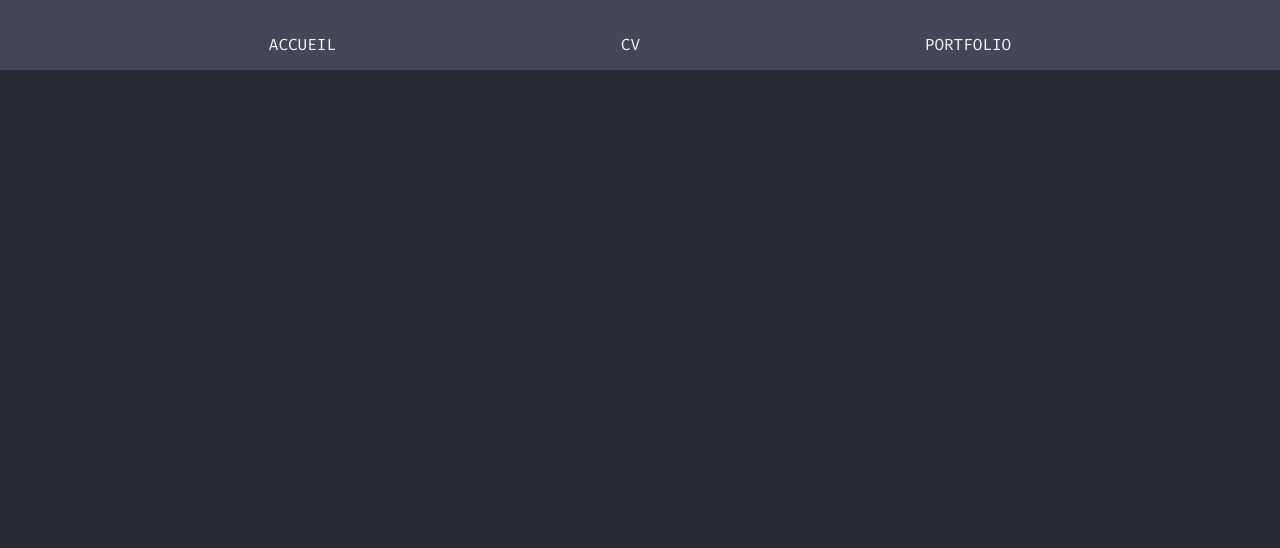
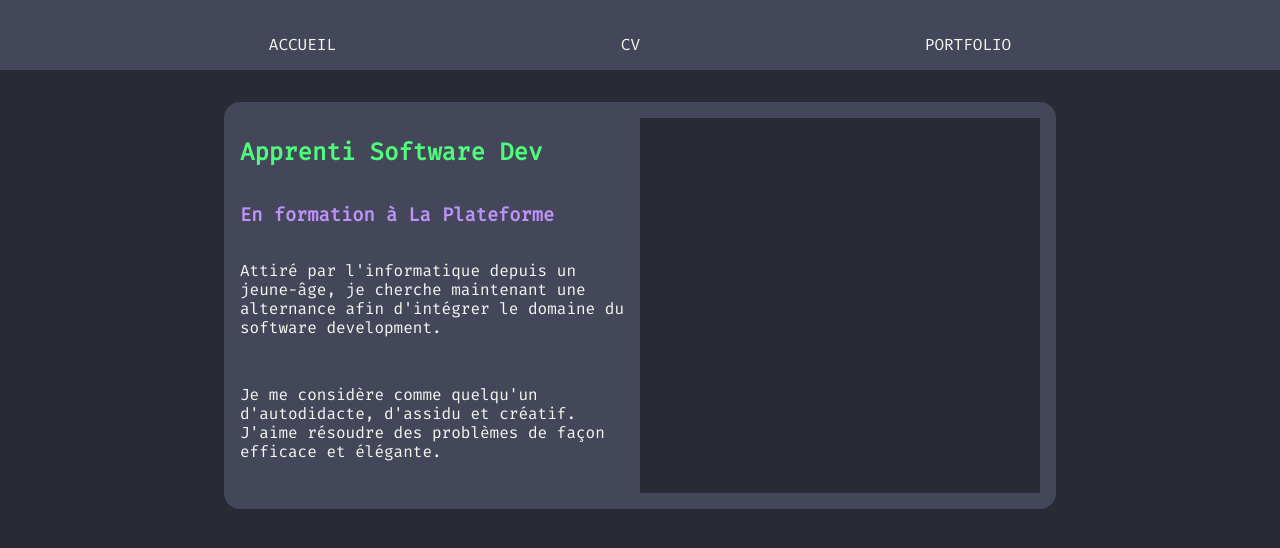
Before and after one commit to theo-baccam/cv-html-css, a plain HTML site: page index.html in a window 1280 px wide. Shown: the part 62-610 px from the top of the page. Drawn offline with Linux system fonts and the light colour scheme.

Commit message:
content: page d'accueil
placeholder div

```diff
--- a/index.html
+++ b/index.html
@@ -20,5 +20,23 @@
 				<a href="portfolio.html">PORTFOLIO</a>
 			</section>
 		</header>
+        <main>
+            <article>
+                <div>
+                    <h2>Apprenti Software Dev</h2>
+                    <h3>En formation à La Plateforme</h3>
+                    <p>
+                        Attiré par l'informatique depuis un jeune-âge,
+                        je cherche maintenant une alternance afin d'intégrer
+                        le domaine du software development.
+                    <p>
+                    </p>
+                        Je me considère comme quelqu'un d'autodidacte, d'assidu et créatif.
+                        J'aime résoudre des problèmes de façon efficace et élégante.
+                    </p>
+                </div>
+                <div style="width:50%; background-color: #282a36"></div>
+            </article>
+        </main>
 	</body>
 </html>
```
